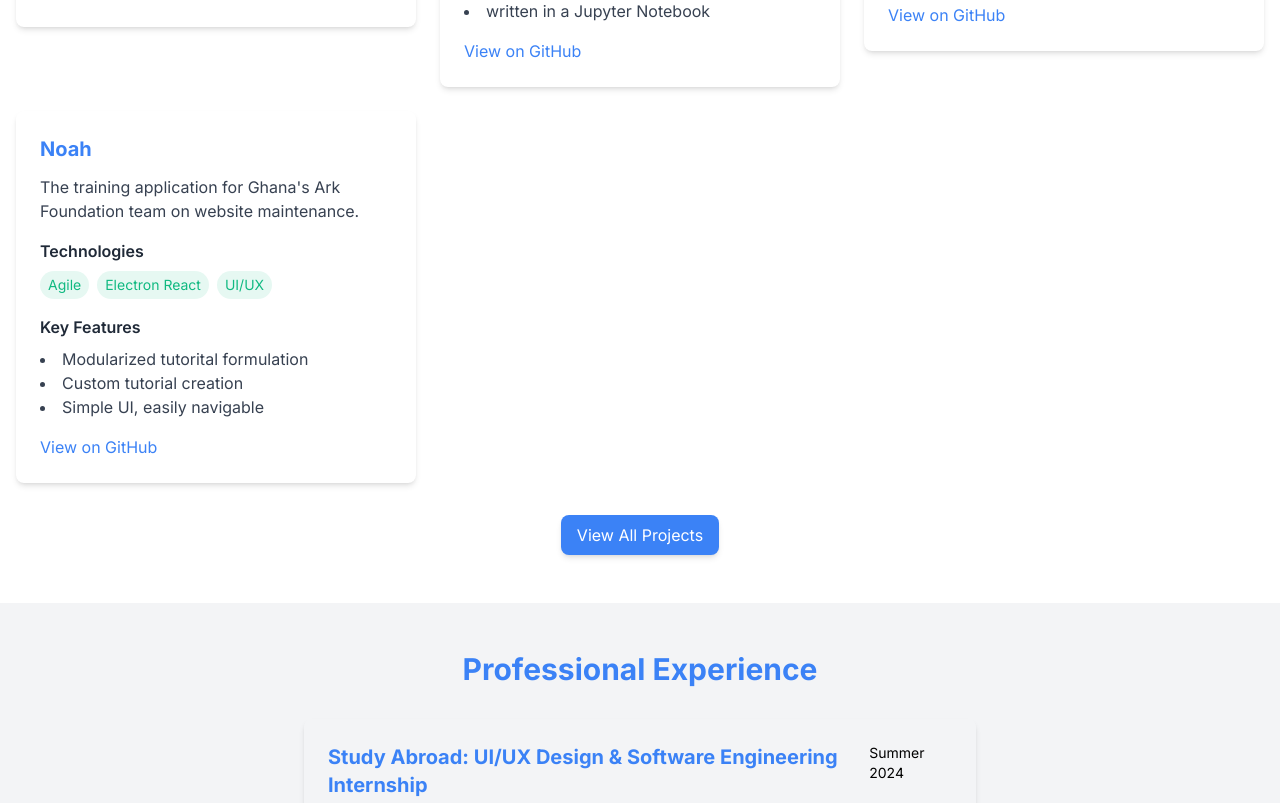
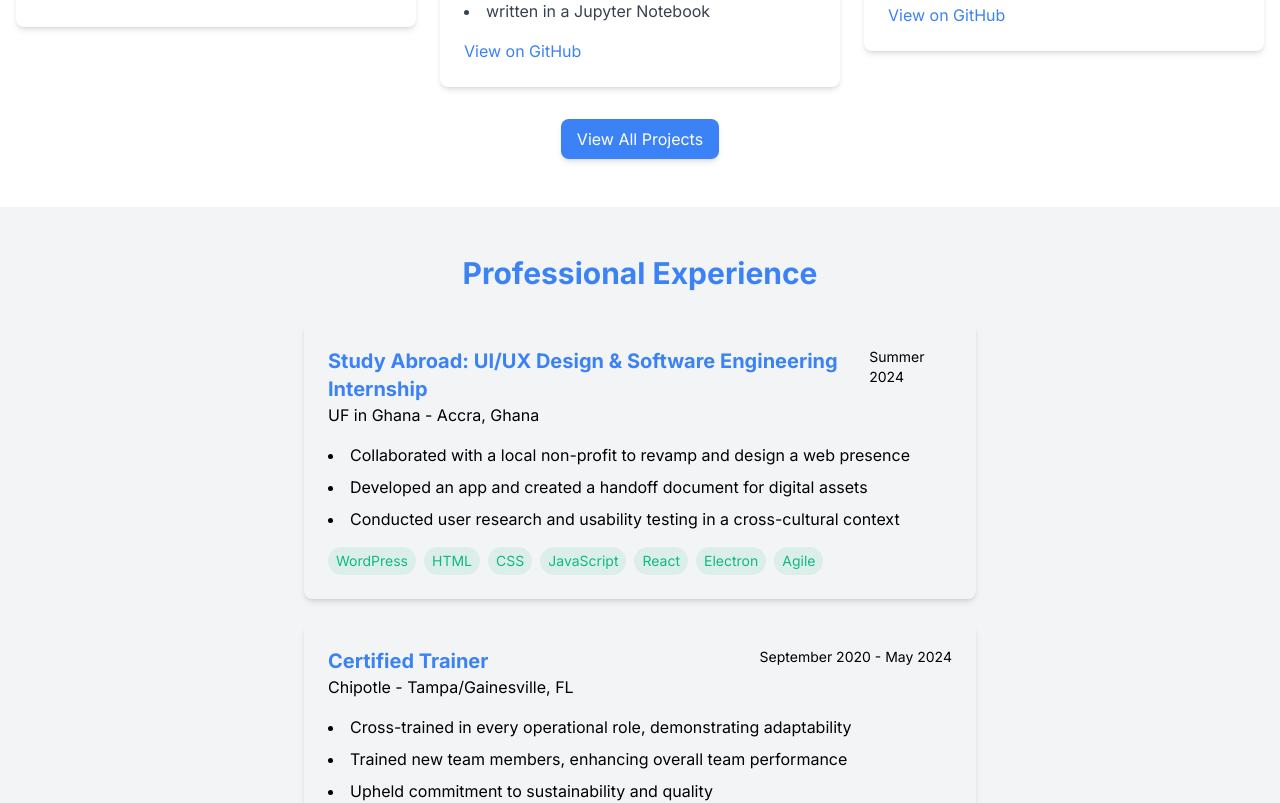
Before and after one commit to pie-t-er/portfolio, a React (Create React App) app: page / in a window 1280 px wide. Shown: the part 945-1748 px from the top of the page. Built offline with nearby package versions, Linux system fonts and the light colour scheme.

Commit message:
Update Favicon and Page Title

```diff
--- a/package.json
+++ b/package.json
@@ -5,6 +5,7 @@
   "dependencies": {
     "@sendgrid/mail": "^8.1.4",
     "cra-template": "1.2.0",
+    "cross-spawn": "^7.0.6",
     "node-fetch": "^3.3.2",
     "prop-types": "^15.8.1",
     "react": "^19.0.0",
--- a/public/index.html
+++ b/public/index.html
@@ -24,7 +24,7 @@
       work correctly both with client-side routing and a non-root public URL.
       Learn how to configure a non-root public URL by running `npm run build`.
     -->
-    <title>React App</title>
+    <title>Pieter Alley's Portfolio</title>
   </head>
   <body>
     <noscript>You need to enable JavaScript to run this app.</noscript>
--- a/src/App.js
+++ b/src/App.js
@@ -16,7 +16,7 @@ function App() {
         <Skills />
       </main>
       <footer className="bg-gray-200 p-4 text-center">
-        © 2024 Pieter Alley
+        © 2025 Pieter Alley
       </footer>
     </div>
   );
--- a/src/components/Projects.js
+++ b/src/components/Projects.js
@@ -33,17 +33,6 @@ const projects = [
       'Sleek and minimalist UI'
     ],
     githubLink: "https://github.com/pie-t-er/hower"
-  },
-  {
-    title: 'Noah',
-    description: "The training application for Ghana's Ark Foundation team on website maintenance.",
-    technologies: ['Agile', 'Electron React', 'UI/UX'],
-    features: [
-      'Modularized tutorital formulation',
-      'Custom tutorial creation',
-      'Simple UI, easily navigable'
-    ],
-    githubLink: "https://github.com/eli-johnson-04/noah"
   }
 ];
 
```
Also changed, not shown: 2 other files (tests, documents, lock files or other folders).
